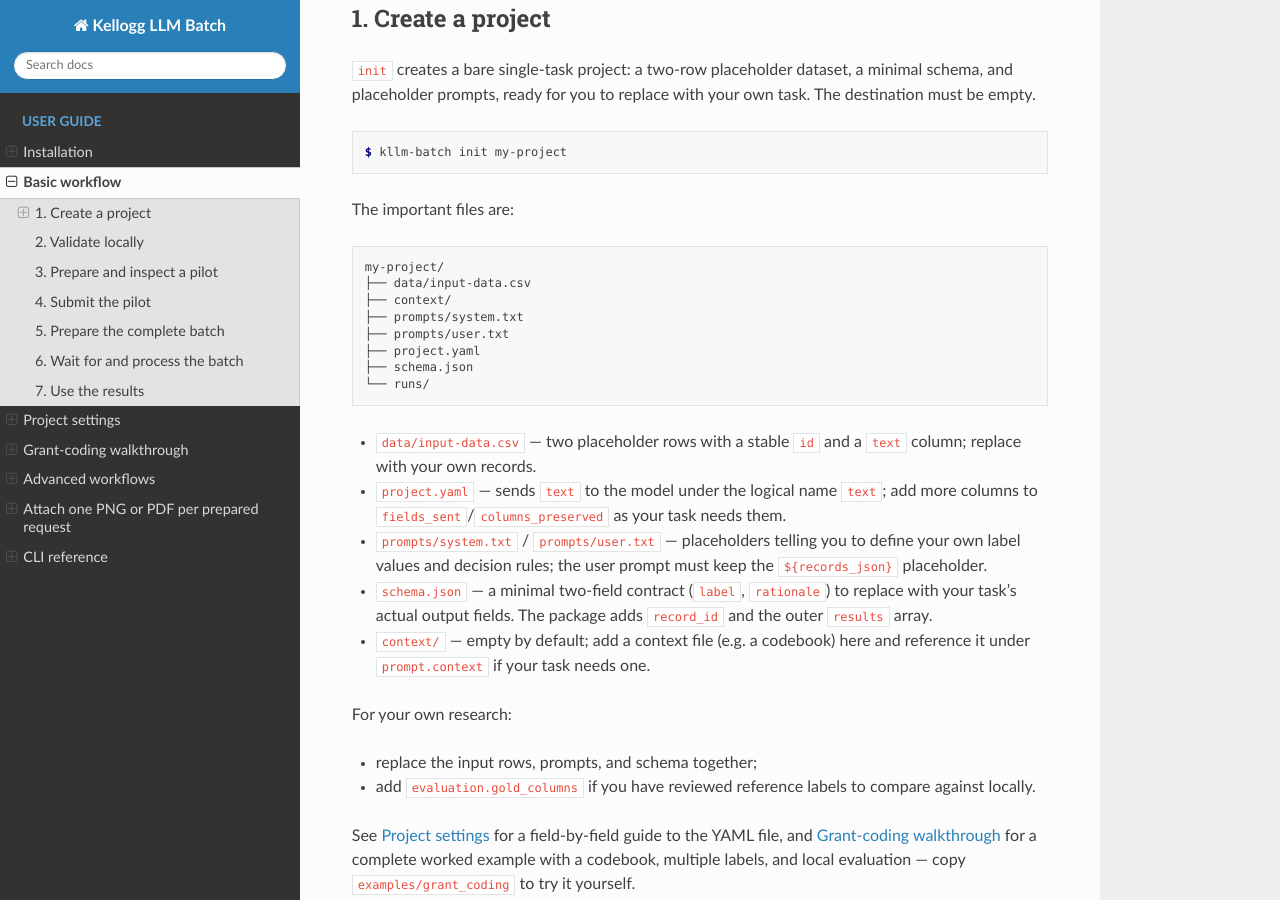
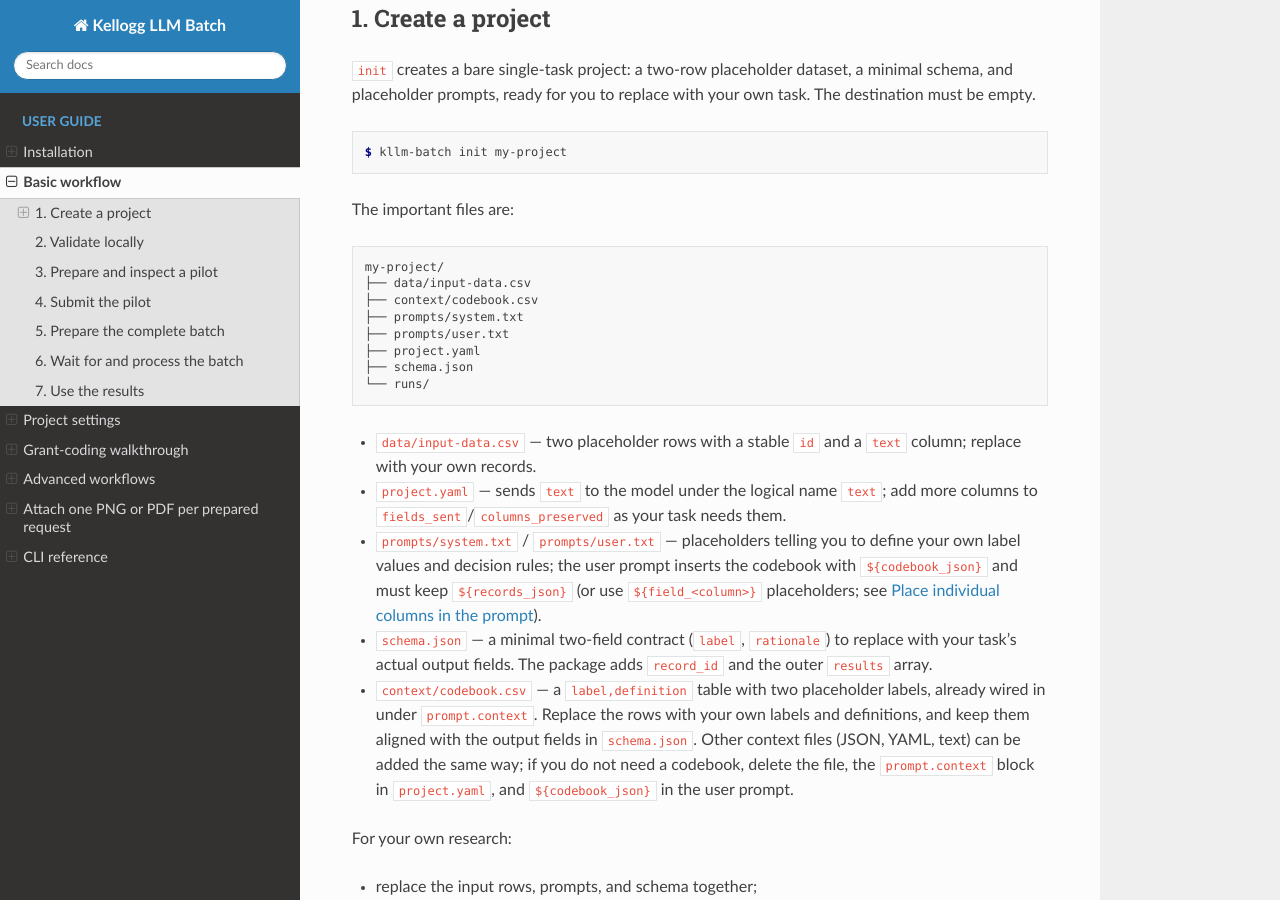
Before and after one commit to rs-kellogg/llm-batch_pipeline, a Sphinx documentation site: the page built from docs/basic.rst, in a window 1280 px wide and 900 px high, scrolled down 230 px. Built offline with Sphinx 7.4.7 and the Read the Docs theme 3.1.0, drawn with Linux system fonts in a browser that asks for light colours.

Commit message:
add codebook to minimal scaffold

```diff
--- a/docs/basic.rst
+++ b/docs/basic.rst
@@ -23,7 +23,7 @@ The important files are:
 
    my-project/
    ├── data/input-data.csv
-   ├── context/
+   ├── context/codebook.csv
    ├── prompts/system.txt
    ├── prompts/user.txt
    ├── project.yaml
@@ -36,13 +36,18 @@ The important files are:
   ``text``; add more columns to ``fields_sent``/``columns_preserved`` as your
   task needs them.
 * ``prompts/system.txt`` / ``prompts/user.txt`` — placeholders telling you to
-  define your own label values and decision rules; the user prompt must keep
-  the ``${records_json}`` placeholder.
+  define your own label values and decision rules; the user prompt inserts the
+  codebook with ``${codebook_json}`` and must keep ``${records_json}`` (or use
+  ``${field_<column>}`` placeholders; see :ref:`field-placeholders`).
 * ``schema.json`` — a minimal two-field contract (``label``, ``rationale``)
   to replace with your task's actual output fields. The package adds
   ``record_id`` and the outer ``results`` array.
-* ``context/`` — empty by default; add a context file (e.g. a codebook) here
-  and reference it under ``prompt.context`` if your task needs one.
+* ``context/codebook.csv`` — a ``label,definition`` table with two placeholder
+  labels, already wired in under ``prompt.context``. Replace the rows with your
+  own labels and definitions, and keep them aligned with the output fields in
+  ``schema.json``. Other context files (JSON, YAML, text) can be added the same
+  way; if you do not need a codebook, delete the file, the ``prompt.context``
+  block in ``project.yaml``, and ``${codebook_json}`` in the user prompt.
 
 For your own research:
 
```
Also changed, not shown: 5 other files.
